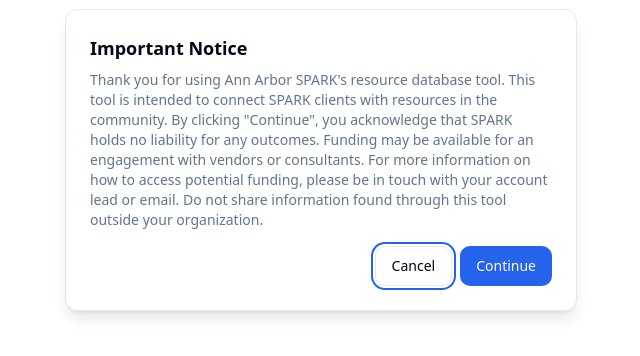
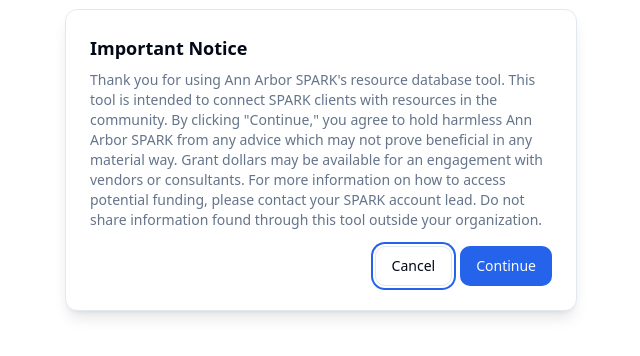
Before and after one commit to gupranay/Spark_Search_Tool, a Next.js app: page / in a window 1280 px wide. Shown: the top 356 px of the page, without its empty margins (319-959 px from the left). Built offline with nearby package versions, Linux system fonts and the light colour scheme.

Commit message:
language and communication list

```diff
--- a/app/page.tsx
+++ b/app/page.tsx
@@ -135,8 +135,12 @@
       )
     )
     .sort((a, b) => {
-    const aIsFunder = a['Communication List']?.includes('Funder List') ? 1 : 0;
-    const bIsFunder = b['Communication List']?.includes('Funder List') ? 1 : 0;
+      const aIsFunder = a["Communication List"]?.includes("Funder List")
+        ? 1
+        : 0;
+      const bIsFunder = b["Communication List"]?.includes("Funder List")
+        ? 1
+        : 0;
 
       // Sort by Funder List presence first
       if (aIsFunder !== bIsFunder) {
@@ -144,17 +148,19 @@
       }
 
       // Then sort by group ("0!T", "1!T", "2!T", etc.)
-    if (a['*'] !== b['*']) {
-      return a['*'].localeCompare(b['*']);
+      if (a["*"] !== b["*"]) {
+        return a["*"].localeCompare(b["*"]);
       }
 
       // Finally, sort alphabetically by Account Name and Contact Last Name
-    const accountNameCompare = a['Account Name']?.localeCompare(b['Account Name']);
+      const accountNameCompare = a["Account Name"]?.localeCompare(
+        b["Account Name"]
+      );
       if (accountNameCompare !== 0) {
         return accountNameCompare;
       }
 
-    return a['Contact Last Name']?.localeCompare(b['Contact Last Name']);
+      return a["Contact Last Name"]?.localeCompare(b["Contact Last Name"]);
     });
 
   const downloadCSV = () => {
@@ -206,18 +212,19 @@
       </Head>
 
       <AlertDialog open={isDialogOpen} onOpenChange={setIsDialogOpen}>
-        <AlertDialogContent style={{ top: '20%' }}>
+        <AlertDialogContent style={{ top: "20%" }}>
           <AlertDialogHeader>
             <AlertDialogTitle>Important Notice</AlertDialogTitle>
             <AlertDialogDescription>
               Thank you for using Ann Arbor SPARK&apos;s resource database tool.
               This tool is intended to connect SPARK clients with resources in
-              the community. By clicking &quot;Continue&quot;, you acknowledge
-              that SPARK holds no liability for any outcomes. Funding may be
-              available for an engagement with vendors or consultants. For more
-              information on how to access potential funding, please be in touch
-              with your account lead or email. Do not share information found
-              through this tool outside your organization.
+              the community. By clicking &quot;Continue,&quot; you agree to hold
+              harmless Ann Arbor SPARK from any advice which may not prove
+              beneficial in any material way. Grant dollars may be available for
+              an engagement with vendors or consultants. For more information on
+              how to access potential funding, please contact your SPARK account
+              lead. Do not share information found through this tool outside
+              your organization.
             </AlertDialogDescription>
           </AlertDialogHeader>
           <AlertDialogFooter>
@@ -284,7 +291,9 @@
                   Download CSV
                 </Button>
               </div>
-              <InsertServiceProviderDialog onServiceProviderAdded={handleFetchData} />
+              <InsertServiceProviderDialog
+                onServiceProviderAdded={handleFetchData}
+              />
             </div>
 
             <Input
@@ -295,9 +304,8 @@
               className="mt-4"
             />
             <p className="mt-4 text-sm text-gray-600">
-              <strong>Note:</strong> Records that are marked with
-              * indicate a consultant that is new to SPARK&rsquo;s
-              resource database.
+              <strong>Note:</strong> Records that are marked with * indicate a
+              consultant that is new to SPARK&rsquo;s resource database.
             </p>
             {isLoading ? (
               <div className="flex justify-center mt-4">
@@ -309,7 +317,9 @@
                   <Table>
                     <TableHeader>
                       <TableRow>
-                        {Object.keys(filteredData[0]).map((header) => (
+                        {Object.keys(filteredData[0])
+                          .filter((header) => header !== "Communication List") // Skip rendering "Communication List" header
+                          .map((header) => (
                             <TableHead key={header}>{header}</TableHead>
                           ))}
                       </TableRow>
@@ -325,7 +335,9 @@
                               : "collapsed-row"
                           }`}
                         >
-                          {Object.values(row).map((value, i) => (
+                          {Object.entries(row)
+                            .filter(([key]) => key !== "Communication List") // Skip rendering "Communication List" data
+                            .map(([key, value], i) => (
                               <TableCell key={i} className="table-cell">
                                 {renderCellContent(
                                   value,
--- a/package.json
+++ b/package.json
@@ -19,7 +19,7 @@
     "class-variance-authority": "^0.7.0",
     "clsx": "^2.1.1",
     "lucide-react": "^0.407.0",
-    "next": "14.2.5",
+    "next": "^14.2.14",
     "next-themes": "^0.3.0",
     "react": "^18.3.1",
     "react-dom": "^18",
```
Also changed, not shown: 1 other file (tests, documents, lock files or other folders). Lines whose indentation alone changed are shown as unchanged.
